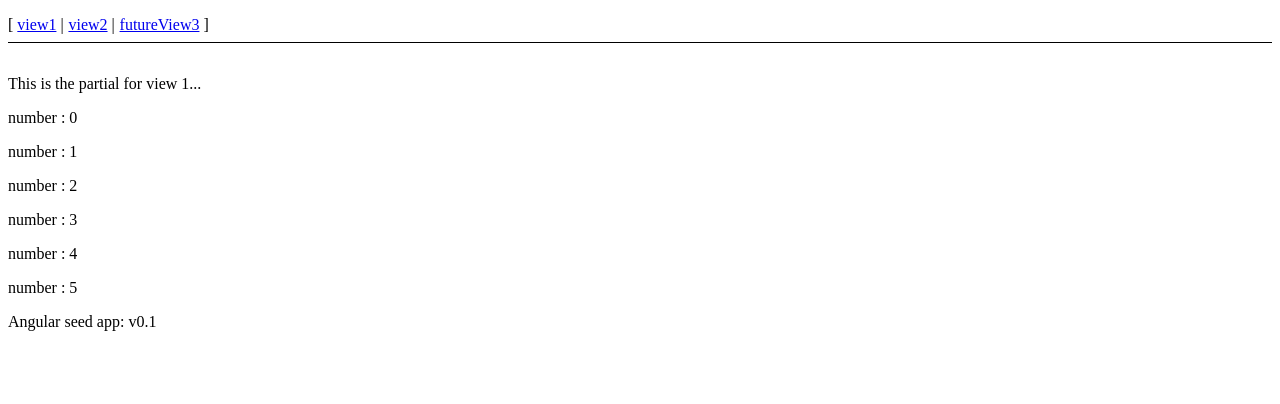
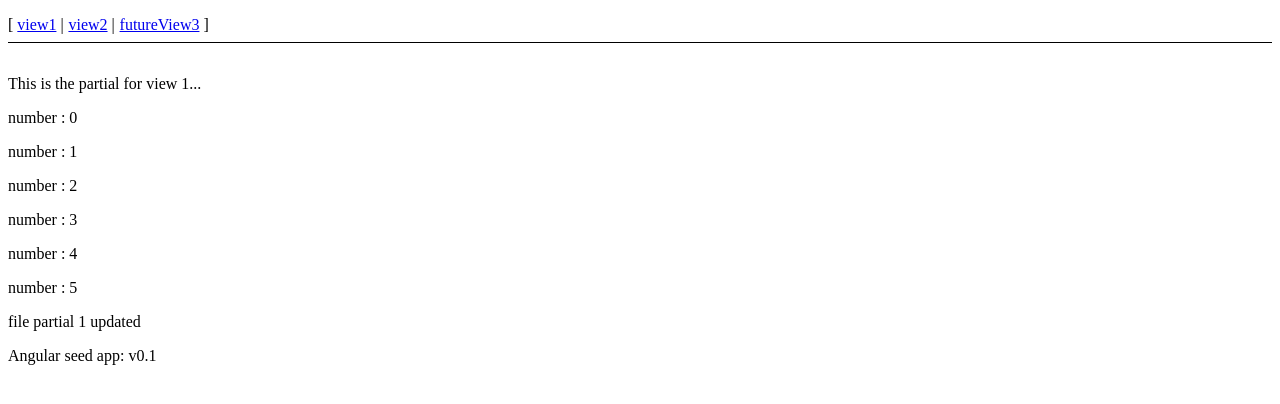
Before and after one commit to dipak23b/DemoRepo, a website: page HTML5Application/app/index.html at #/view1 in a window 1280 px wide. Drawn offline with Linux system fonts and the light colour scheme.

Commit message:
partial 1 html updated

```diff
--- a/HTML5Application/app/partials/partial1.html
+++ b/HTML5Application/app/partials/partial1.html
@@ -2,3 +2,4 @@
 <div data-ng-repeat="i in [0, 1,2,3,4,5]">
     <p> number : {{i}}</p>
 </div>
+<p>file partial 1 updated</p>
```
